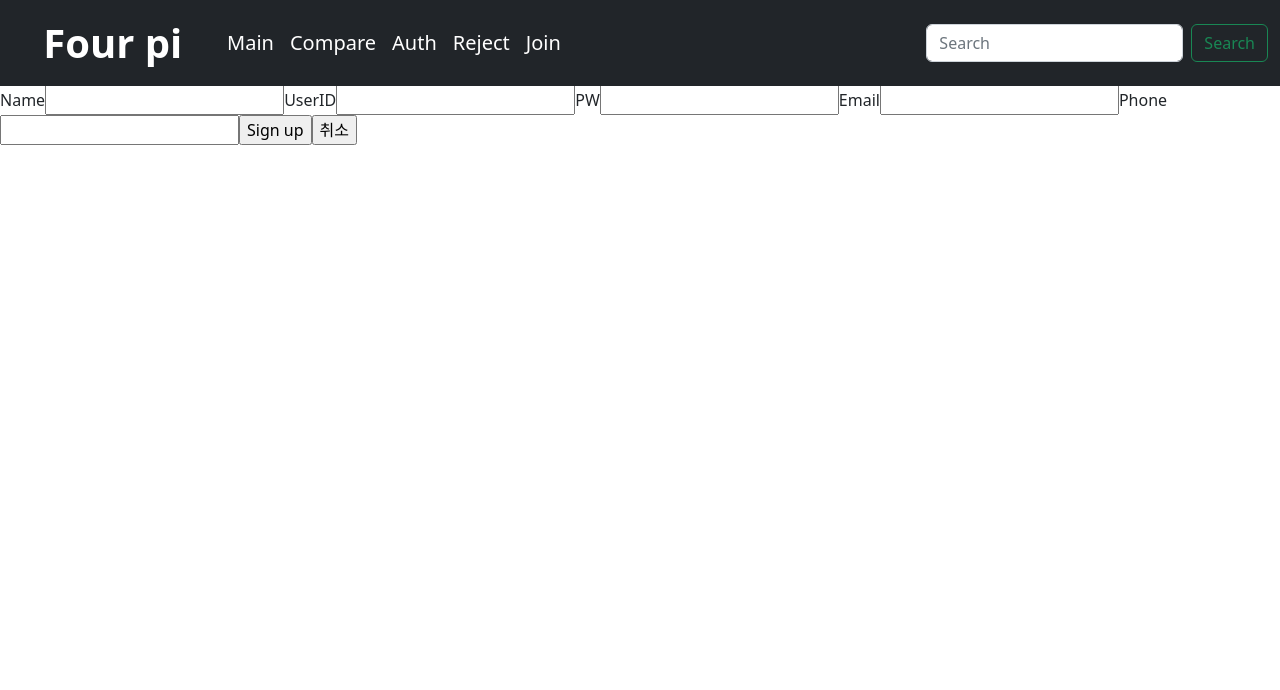
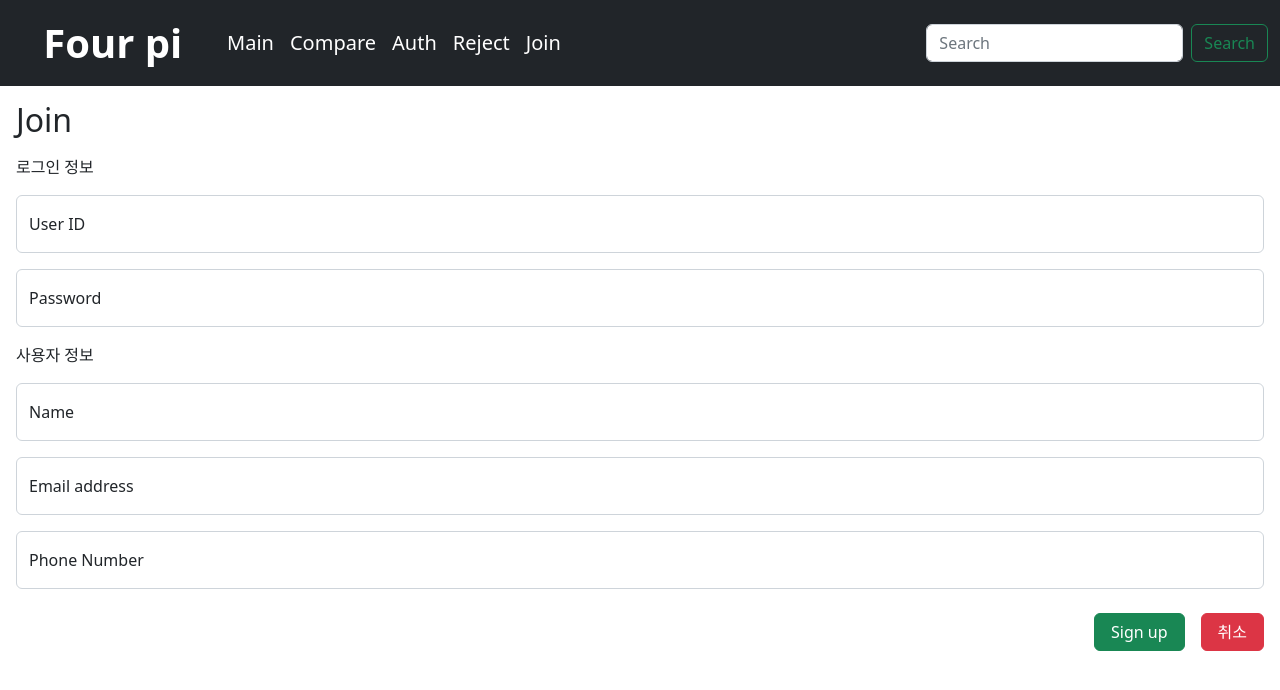
Before and after one commit to Four-pi/old-client, a React (Create React App) app: page /Join in a window 1280 px wide. Shown: the top 690 px of the page. Built offline with nearby package versions, Linux system fonts and the light colour scheme.

Commit message:
feat(/Join): Join 페이지 디자인 적용 (완)

```diff
--- a/src/pages/Join.js
+++ b/src/pages/Join.js
@@ -40,52 +40,77 @@ const AddEdit = () => {
 		const { name, value } = e.target;
 		setState({ ...state, [name]: value });
 	};
-	return <div>
+	return <div class="p-3">
+		<div className="mb-3">
+			<h2>Join</h2>
+		</div>
 		<form onSubmit={handleSubmit}>
-			<label htmlFor="name">Name</label>
-			<input
-				type="text"
+			<p>로그인 정보</p>
+			<div class="form-floating mb-3">
+				<input type="text"
+					class="form-control"
+					id="userid"
+					name="userid"
+					placeholder="id"
+					value={userid}
+					onChange={handleInputChange}
+				/>
+				<label for="floatingInput">User ID</label>
+			</div>
+			<div class="form-floating mb-3">
+				<input type="password"
+					class="form-control"
+					id="pw"
+					name="pw"
+					placeholder="password"
+					value={pw}
+					onChange={handleInputChange}
+				/>
+				<label for="floatingInput">Password</label>
+			</div>
+
+			<p>사용자 정보</p>
+			<div class="form-floating mb-3">
+				<input type="text"
+					class="form-control"
 					id="name"
 					name="name"
+					placeholder="Bomin"
 					value={name}
 					onChange={handleInputChange}
 				/>
-			<label htmlFor="userid">UserID</label>
-			<input
-				type="text"
-				id="userid"
-				name="userid"
-				value={userid}
-				onChange={handleInputChange}
-			/>
-			<label htmlFor='pw'>PW</label>
-			<input
-				type="password"
-				id="pw"
-				name="pw"
-				value={pw}
-				onChange={handleInputChange}
-			/>
-			<label htmlFor='email'>Email</label>
-			<input
-				type="text"
+				<label for="floatingInput">Name</label>
+			</div>
+			<div class="form-floating mb-3">
+				<input type="email"
+					class="form-control"
 					id="mail"
 					name="mail"
+					placeholder="name@example.com"
 					value={mail}
 					onChange={handleInputChange}
 				/>
-			<label htmlFor='phone'>Phone</label>
-			<input
-				type="text"
+				<label for="floatingInput">Email address</label>
+			</div>
+			<div class="form-floating mb-3">
+				<input type="text"
+					class="form-control"
 					id="number"
 					name="number"
+					placeholder="000-0000-0000"
 					value={number}
 					onChange={handleInputChange}
 				/>
-			<input type="submit" value="Sign up" />
+				<label for="floatingInput">Phone Number</label>
+			</div>
+
+			<div class="form-floating mt-4 text-end">
+				<input class="btn btn-success mx-3 px-3" type="submit" value="Sign up" />
 				<Link to="/">
-				<input type="button" value="취소" />
+					<input class="btn btn-danger px-3" type="button" value="취소" />
 				</Link>
+			</div>
+
 		</form>
 	</div>;
 };
```
Lines whose indentation alone changed are shown as unchanged.
